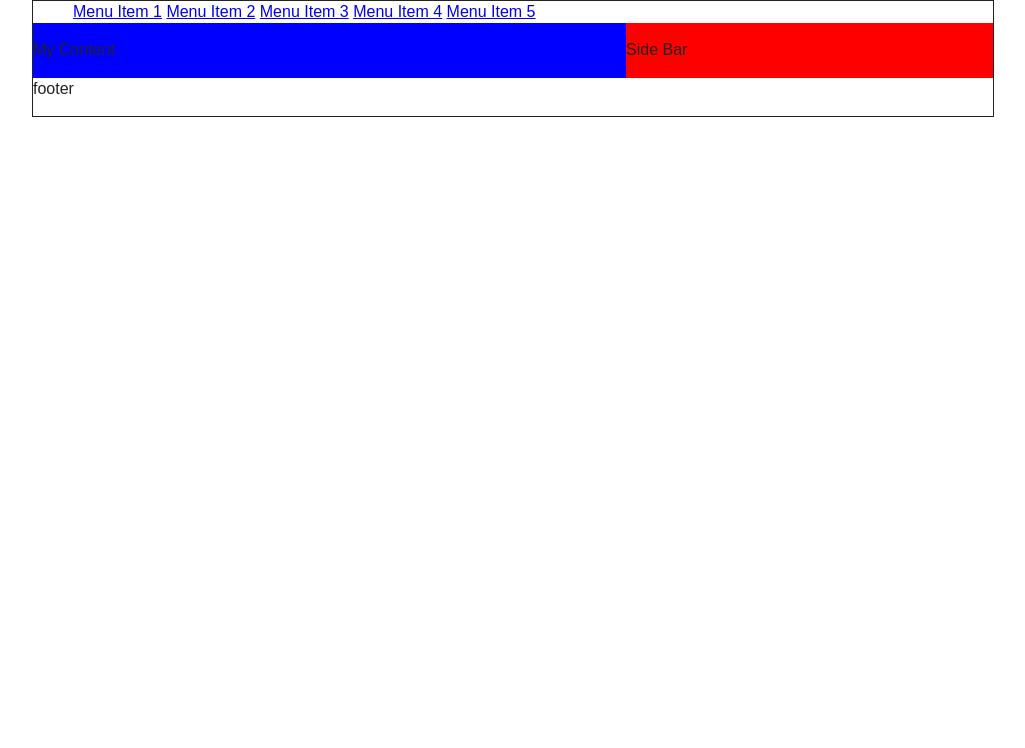
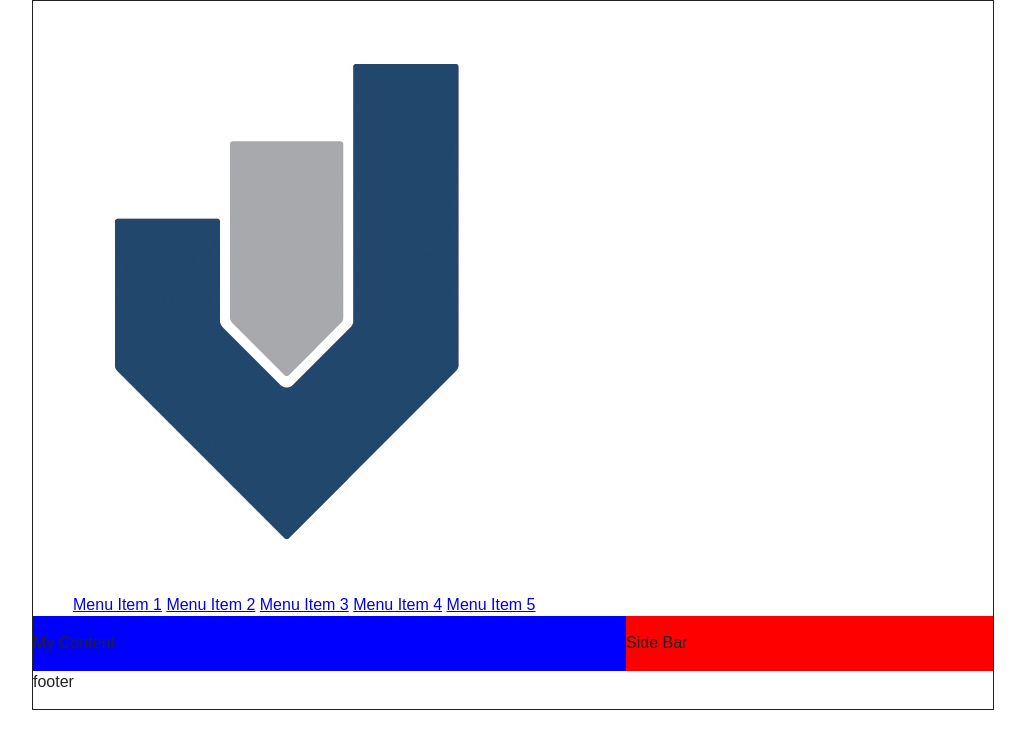
Before and after one commit to las36/jquery, a website: page src/index.html in a window 1280 px wide. Shown: the whole page, without its empty margins (127-1152 px from the left). Drawn offline with nearby package versions, Linux system fonts and the light colour scheme; files that its build step writes are made by us from their sources.

Commit message:
added branding container

```diff
--- a/src/index.html
+++ b/src/index.html
@@ -20,6 +20,9 @@
 
         <!-- Add your site or application content here -->
         <div id="wrapper">
+	  <div id="branding">
+	     <img class="logo" alt="My company Logo" src="img/logo.jpg">
+	  </div>
 	  <div id="primary_links">
              <ul>
 	        <li> <a href="#">Menu Item 1</a></li>
```
